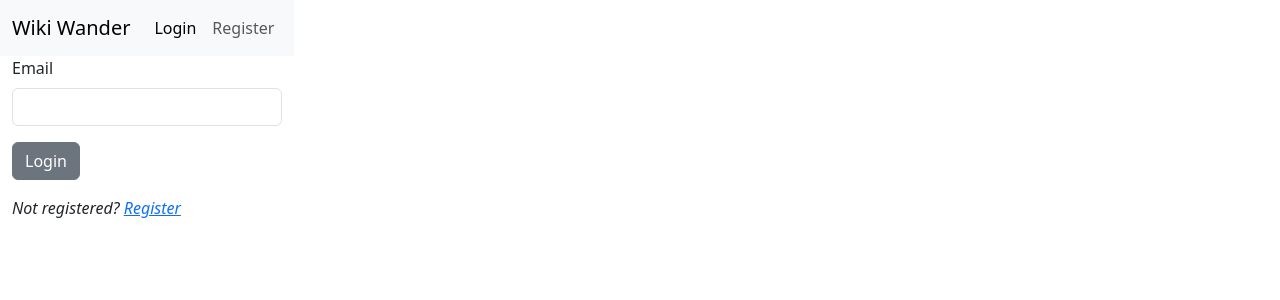
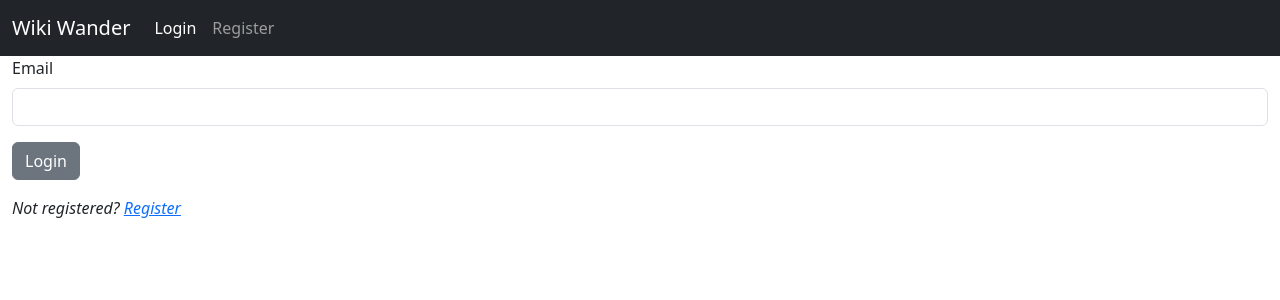
Before and after one commit to Iris-Lee4/WikiWander, a React (Vite) app in the folder WikiWander/client/: page /login in a window 1280 px wide. Shown: the top 300 px of the page. Built offline with nearby package versions, Linux system fonts and the light colour scheme.

Commit message:
css default removal

```diff
--- a/WikiWander/client/src/components/auth/Login.jsx
+++ b/WikiWander/client/src/components/auth/Login.jsx
@@ -24,7 +24,9 @@ export const Login = ({ setIsLoggedIn }) => {
   };
 
   return (
-    <Container>
+    <Container
+      fluid
+    >
       <Form onSubmit={loginSubmit}>
           <FormGroup>
             <Label for="email">Email</Label>
--- a/WikiWander/client/src/components/game/GameWon.jsx
+++ b/WikiWander/client/src/components/game/GameWon.jsx
@@ -7,6 +7,7 @@ export const GameWon = () => {
     return(
         <Container>
             <h5>You did it!</h5>
+            <img src="https://cdn.pixabay.com/photo/2017/08/16/22/29/excited-2649320_640.jpg" />
             <Button
             onClick={() => navigate('/game')}
             >
--- a/WikiWander/client/src/components/nav/NavBar.jsx
+++ b/WikiWander/client/src/components/nav/NavBar.jsx
@@ -12,12 +12,17 @@ import {
 import { logout } from "../../services/userProfileService.jsx";
 
 export const NavBar = ({ isLoggedIn, setIsLoggedIn, currentUser }) => {
-  const [isOpen, setIsOpen] = useState(false);
+  const [isOpen, setIsOpen] = useState(true);
   const toggle = () => setIsOpen(!isOpen);
 
   return (
     <div>
-      <Navbar color="light" light expand="md">
+      <Navbar
+        color="dark"
+        dark
+        expand={true}
+        container='fluid'
+      >
         <NavbarBrand tag={RRNavLink} to="/">
           Wiki Wander
         </NavbarBrand>
--- a/WikiWander/client/src/index.css
+++ b/WikiWander/client/src/index.css
@@ -1,4 +1,4 @@
-:root {
+/* :root {
   font-family: Inter, system-ui, Avenir, Helvetica, Arial, sans-serif;
   line-height: 1.5;
   font-weight: 400;
@@ -65,4 +65,4 @@ button:focus-visible {
   button {
     background-color: #f9f9f9;
   }
-}
+} */
```
Lines whose indentation alone changed are shown as unchanged.
